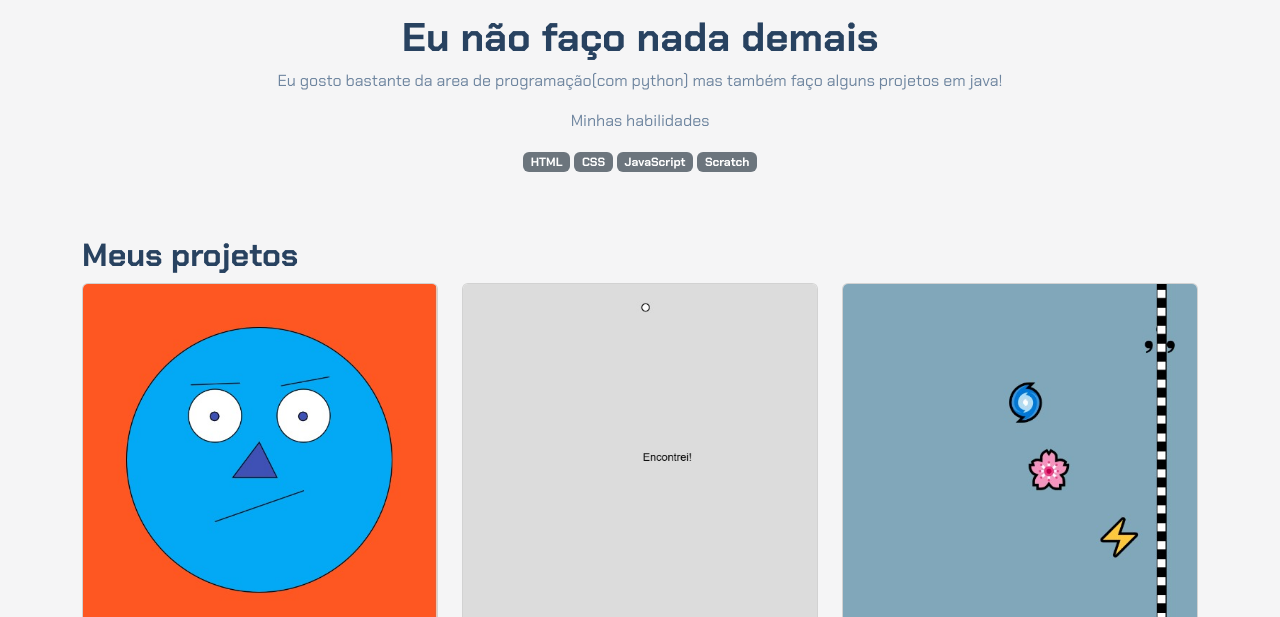
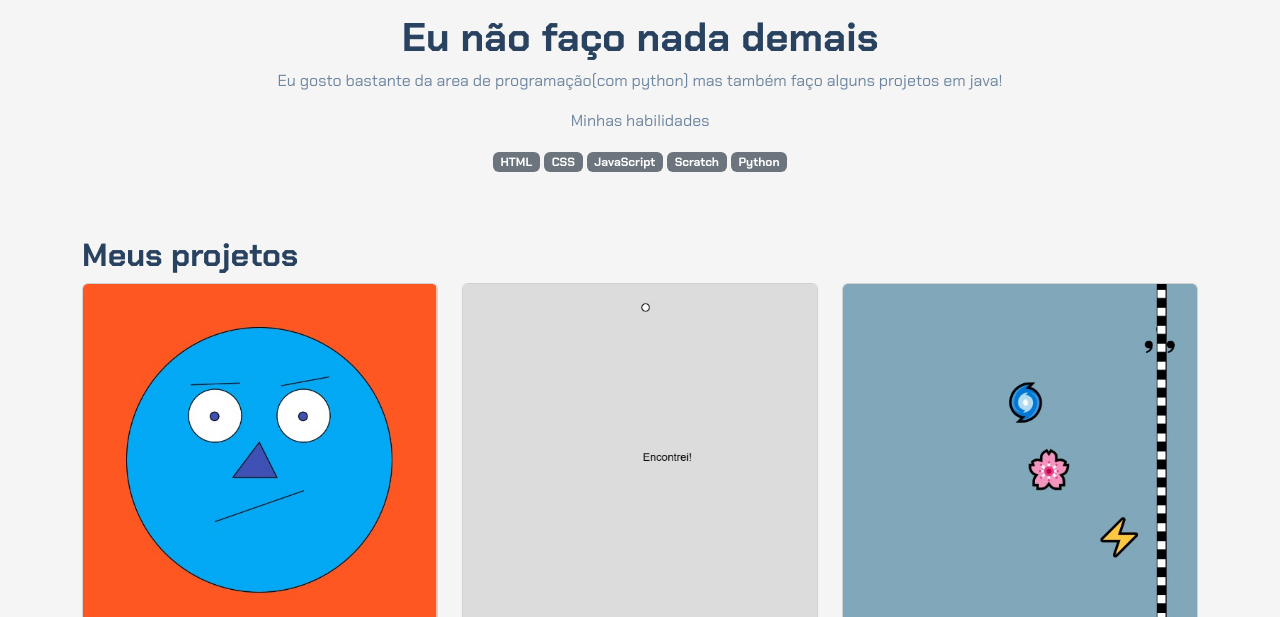
Before and after one commit to davidmadb/Projeto, a plain HTML site: page index.html in a window 1280 px wide. Shown: the part 183-800 px from the top of the page. Drawn offline with nearby package versions, Linux system fonts and the light colour scheme.

Commit message:
Update index.html

```diff
--- a/index.html
+++ b/index.html
@@ -23,6 +23,7 @@
             <p class="badge bg-secondary">CSS</p>
             <p class="badge bg-secondary">JavaScript</p>
             <p class="badge bg-secondary">Scratch</p>
+            <p class="badge bg-secondary">Python</p>
         </div>
     </header>
     <main class="container mt-5">
```
